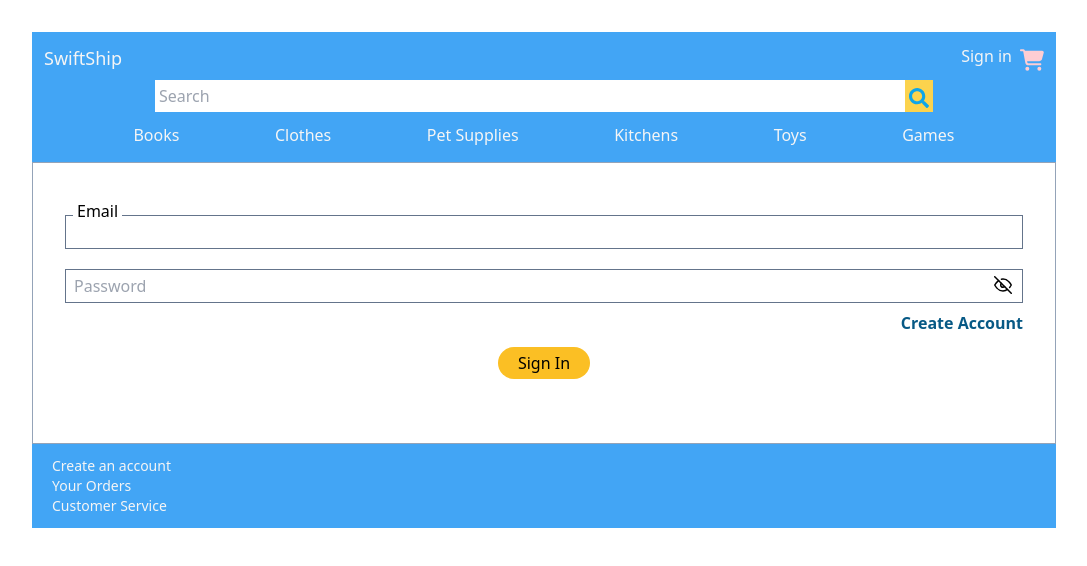
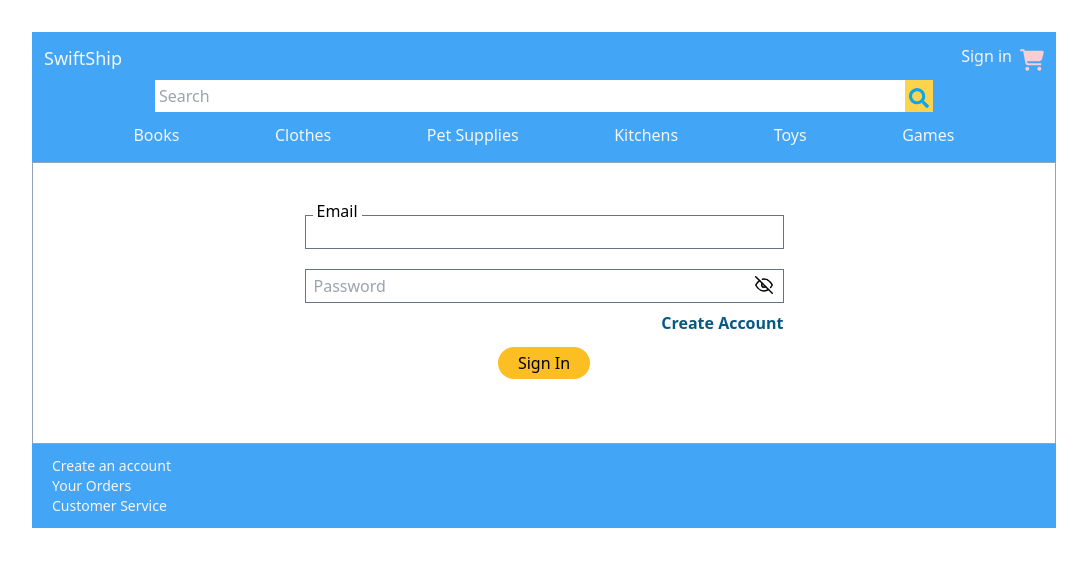
Before and after one commit to vorleakyek/SwiftShip, a React (Vite) app in the folder client/: page /guest-checkout in a window 1280 px wide. Shown: the top 566 px of the page, without its empty margins (0-1087 px from the left). Built offline with nearby package versions, Linux system fonts and the light colour scheme; what react-chatbot-kit would draw is missing.

Commit message:
update total price for login user

```diff
--- a/client/src/pages/GuestCheckoutPage.tsx
+++ b/client/src/pages/GuestCheckoutPage.tsx
@@ -80,7 +80,8 @@ export default function GuestCheckoutPage({
         </>
       )}
 
-      <div className="my-5">
+      <div className="my-5 flex justify-center">
+        <div className="basis-full sm:basis-1/2">
           <form onSubmit={handleSubmit}>
             <div className="relative">
               <label
@@ -138,5 +139,6 @@ export default function GuestCheckoutPage({
           </form>
         </div>
       </div>
+    </div>
   );
 }
```
Also changed, not shown: 1 other file (tests, documents, lock files or other folders). Lines whose indentation alone changed are shown as unchanged.
